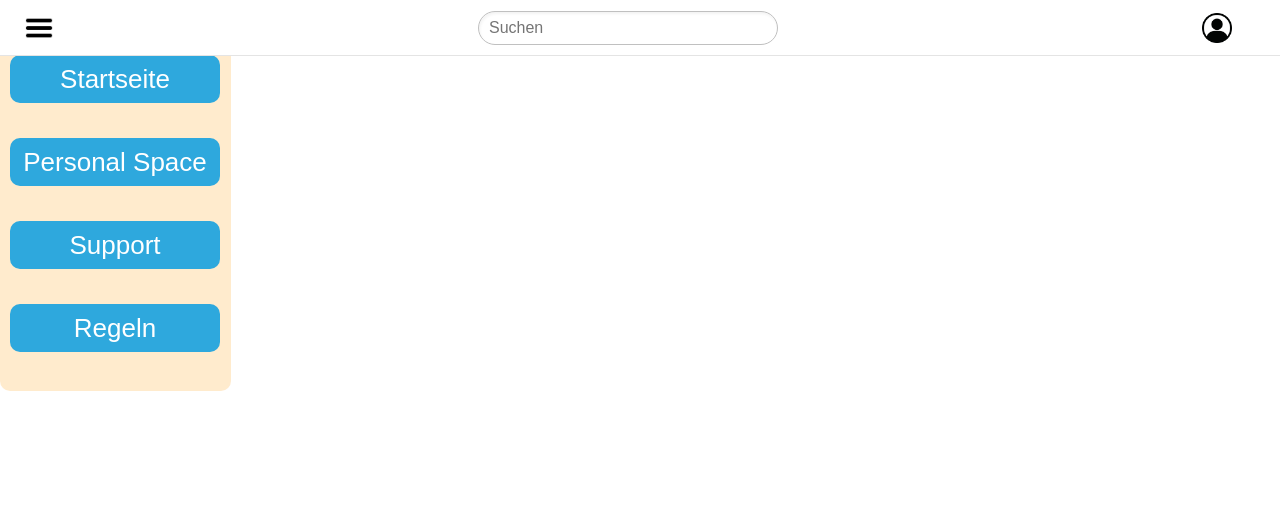
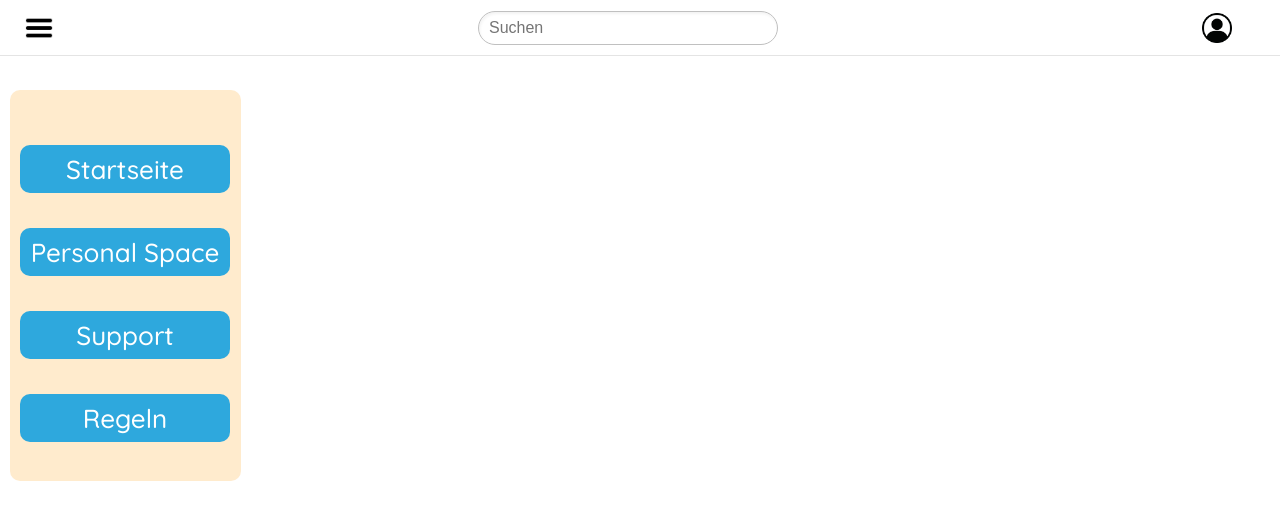
Before and after one commit to AndreNeb/diplomarbeit_fe, a React (Create React App) app: page / in a window 1280 px wide. Shown: the top 520 px of the page. Built offline with nearby package versions, Linux system fonts and the light colour scheme.

Commit message:
Added Files

```diff
--- a/src/stylesheets/general/general.css
+++ b/src/stylesheets/general/general.css
@@ -6,5 +6,18 @@ div {
 }
 
 button {
+    font-family: "Quicksand", sans-serif, Arial;
+    font-weight: 500;
+}
 
+p {
+    font-family: "Quicksand", sans-serif, Arial;
+    font-weight: 500;
+    margin: 0;
+    padding: 0;
 }
+
+search::placeholder {
+    font-family: "Quicksand", sans-serif, Arial;
+    font-weight: 500;
+}
--- a/src/stylesheets/leftbar/buttons.css
+++ b/src/stylesheets/leftbar/buttons.css
@@ -26,8 +26,6 @@ button:hover {
 .startseite-button {
     margin-top: 55px;
 }
-
-
 
 
 .regeln-button {
--- a/src/stylesheets/leftbar/leftbar.css
+++ b/src/stylesheets/leftbar/leftbar.css
@@ -2,4 +2,6 @@
     background-color: blanchedalmond;
     max-width: 231px;
     border-radius: 10px;
+    margin-left: 10px;
+    margin-top: 90px;
 }
```
